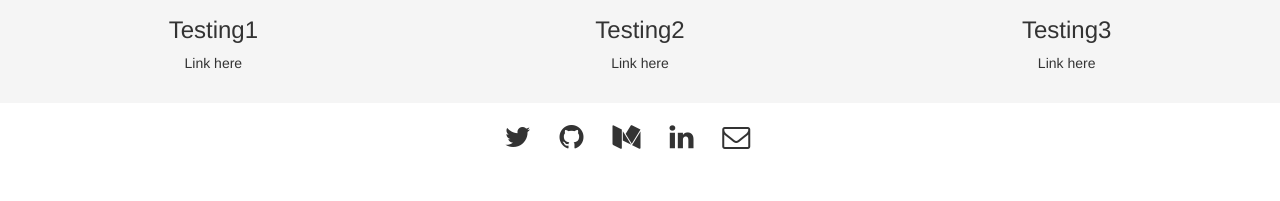
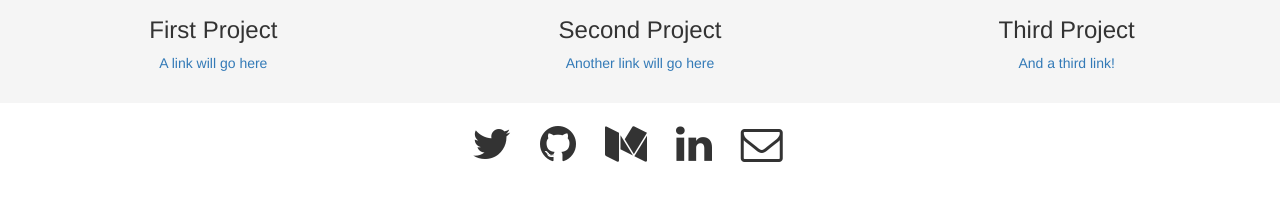
Before and after one commit to marcanthonyrosa/Udacity-Github, a plain HTML site: page Portfolio site/index.html in a window 1280 px wide. Shown: the part 1151-1352 px from the top of the page. Drawn offline with nearby package versions, Linux system fonts and the light colour scheme.

Commit message:
Styling updates
- Added in links and new copy to Featured Work section
- New hover styling to fontawesome icons

```diff
--- a/Portfolio site/index.html
+++ b/Portfolio site/index.html
@@ -70,18 +70,18 @@
     <div class="row text-center">
       <div class="col-sm-4">
         <img src="http://placekitten.com/g/300/300" alt="this is a placeholder image of a kitty!" class="img-responsive img-circle featured-image">
-        <h3>Testing1</h3>
-        <p>Link here</p>
+        <h3>First Project</h3>
+        <p><a href="">A link will go here</a></p>
       </div>
       <div class="col-sm-4">
         <img src="http://placekitten.com/g/300/300" alt="This is another kitty, used as a placeholder!" class="img-responsive img-circle featured-image">
-        <h3>Testing2</h3>
-        <p>Link here</p>
+        <h3>Second Project</h3>
+        <p><a href="">Another link will go here</a></p>
       </div>
       <div class="col-sm-4">
         <img src="http://placekitten.com/g/300/300" alt="This is a third kitty that's used as a placeholder!" class="img-responsive img-circle featured-image">
-        <h3>Testing3</h3>
-        <p>Link here</p>
+        <h3>Third Project</h3>
+        <p><a href="">And a third link!</a></p>
       </div>
     </div>
   </section>
@@ -90,11 +90,11 @@
     <div class="container footer-styling">
       <div class="row">
         <div class="col-md-12 footer-social">
-          <a href="https://twitter.com/marc_rosa" target="_blank"><span class="fa fa-twitter fa-2x" aria-hidden="true"></span></a>
-          <a href="https://github.com/marcanthonyrosa" target="_blank"><span class="fa fa-github fa-2x"></span></a>
-          <a href="https://medium.com/@MarcRosa" target="_blank"><span class="fa fa-medium fa-2x"></span></a>
-          <a href="https://www.linkedin.com/in/marcanthonyrosa" target="_blank"><span class="fa fa-linkedin fa-2x"></span></a>
-          <a href="mailto:marc.anthony.rosa@gmail.com" target="_blank"><span class="fa fa-envelope-o fa-2x"></span></a>
+          <a href="https://twitter.com/marc_rosa" target="_blank"><span class="fa fa-twitter fa-3x" aria-hidden="true"></span></a>
+          <a href="https://github.com/marcanthonyrosa" target="_blank"><span class="fa fa-github fa-3x"></span></a>
+          <a href="https://medium.com/@MarcRosa" target="_blank"><span class="fa fa-medium fa-3x"></span></a>
+          <a href="https://www.linkedin.com/in/marcanthonyrosa" target="_blank"><span class="fa fa-linkedin fa-3x"></span></a>
+          <a href="mailto:marc.anthony.rosa@gmail.com" target="_blank"><span class="fa fa-envelope-o fa-3x"></span></a>
         </div>
       </div>
     </div>
--- a/Portfolio site/style.css
+++ b/Portfolio site/style.css
@@ -62,7 +62,7 @@ mark {
 }
 
 .footer-social a:hover {
-  color: inherit;
+  color: #89DDE5;
 }
 
 /*Media queries*/
```
